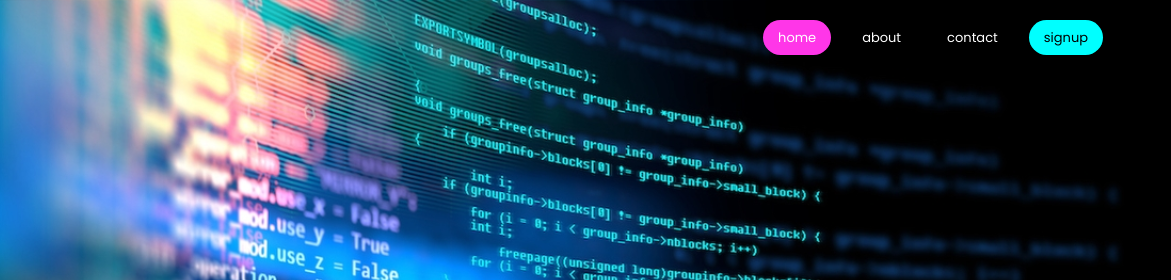
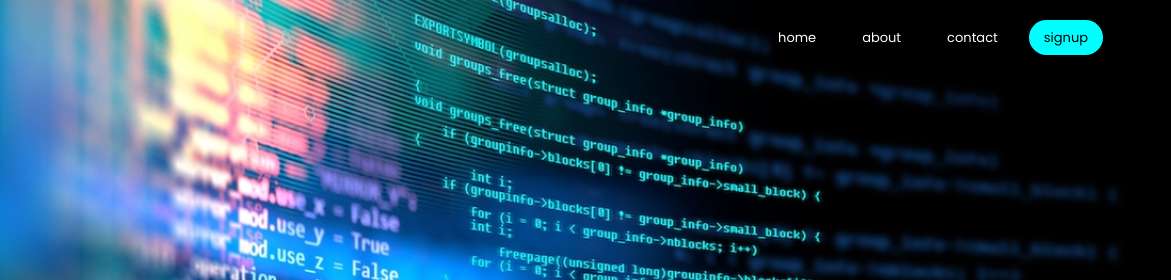
Before and after one commit to jaynogja07/cmmunity_of_legend_developers, a plain HTML site: page index.html in a window 1280 px wide. Shown: the top 280 px of the page, 109-1280 px from the left. Drawn offline with nearby package versions, Linux system fonts and the light colour scheme; a web font is replaced by a local one.

Commit message:
Update index.css

```diff
--- a/index.css
+++ b/index.css
@@ -50,10 +50,6 @@ body {
     padding: 8px 15px;
     margin: 5px 8px;
     border-radius: 20px;
-}
-
-.active {
-    background-color: #ff36e8;
 }
 
 .forhover:hover {
```
